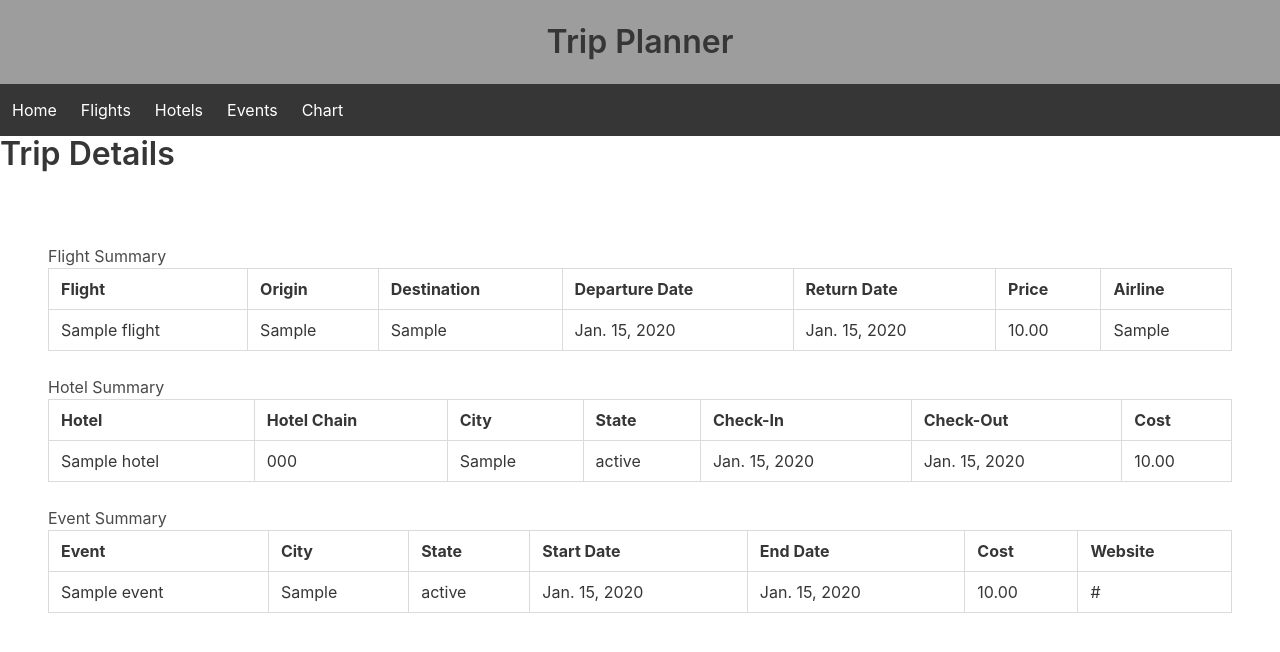
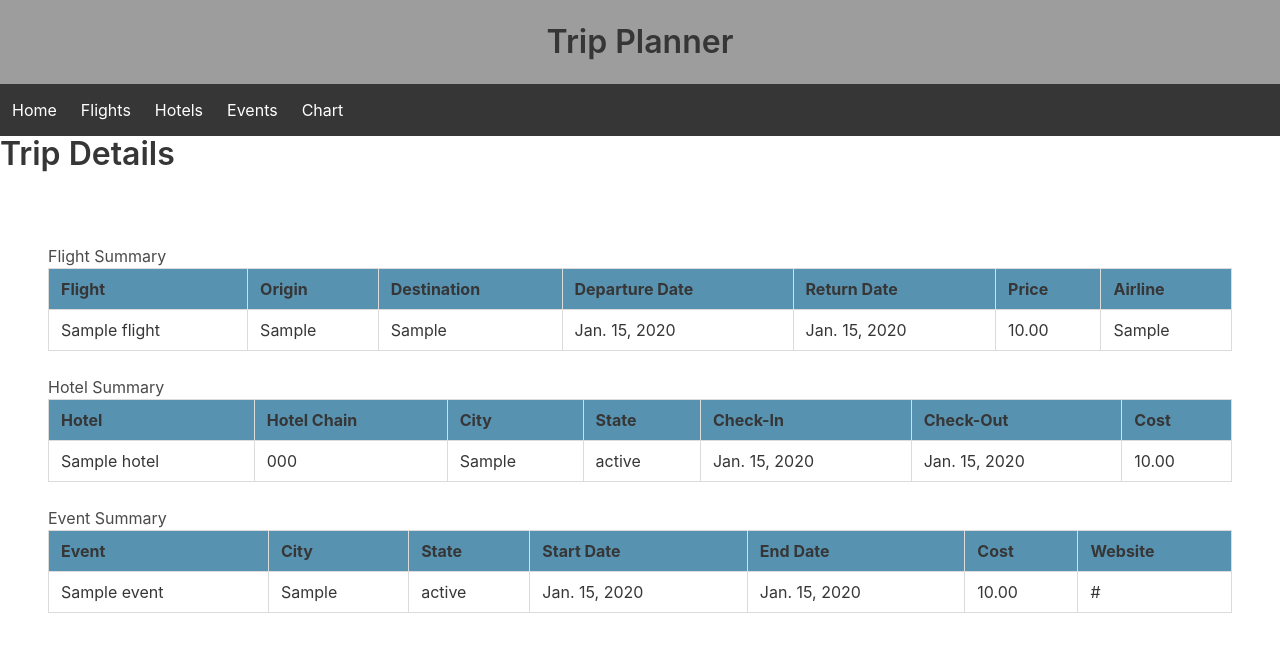
Before and after one commit to afitzer/GTM, a Django app: page /trips/1/ in a window 1280 px wide. Shown: the top 652 px of the page. Run offline with Django 4.2, Linux system fonts and the light colour scheme; tables that the repository leaves empty hold one stand-in row (values such as "Sample post").

Commit message:
changed table headers to blue background color

```diff
--- a/earnings/templates/earnings/trip_detail.html
+++ b/earnings/templates/earnings/trip_detail.html
@@ -8,13 +8,13 @@
         <table class="table is-bordered is-hoverable is-fullwidth">
             <thead>
                 <tr>
-                    <th>Flight</th>
-                    <th>Origin</th>
-                    <th>Destination</th>
-                    <th>Departure Date</th>
-                    <th>Return Date</th>
-                    <th>Price</th>
-                    <th>Airline</th>
+                    <th style="background-color: #5892b1;">Flight</th>
+                    <th style="background-color: #5892b1;">Origin</th>
+                    <th style="background-color: #5892b1;">Destination</th>
+                    <th style="background-color: #5892b1;">Departure Date</th>
+                    <th style="background-color: #5892b1;">Return Date</th>
+                    <th style="background-color: #5892b1;">Price</th>
+                    <th style="background-color: #5892b1;">Airline</th>
                 </tr>
             </thead>
             <tbody>
@@ -37,13 +37,13 @@
         <table class="table is-bordered is-hoverable is-fullwidth">
             <thead>
                 <tr>
-                    <th>Hotel</th>
-                    <th>Hotel Chain</th>
-                    <th>City</th>
-                    <th>State</th>
-                    <th>Check-In</th>
-                    <th>Check-Out</th>
-                    <th>Cost</th>
+                    <th style="background-color: #5892b1;">Hotel</th>
+                    <th style="background-color: #5892b1;">Hotel Chain</th>
+                    <th style="background-color: #5892b1;">City</th>
+                    <th style="background-color: #5892b1;">State</th>
+                    <th style="background-color: #5892b1;">Check-In</th>
+                    <th style="background-color: #5892b1;">Check-Out</th>
+                    <th style="background-color: #5892b1;">Cost</th>
                 </tr>
             </thead>
             <tbody>
@@ -66,13 +66,13 @@
         <table class="table is-bordered is-hoverable is-fullwidth">
             <thead>
                 <tr>
-                    <th>Event</th>
-                    <th>City</th>
-                    <th>State</th>
-                    <th>Start Date</th>
-                    <th>End Date</th>
-                    <th>Cost</th>
-                    <th>Website</th>
+                    <th style="background-color: #5892b1;">Event</th>
+                    <th style="background-color: #5892b1;">City</th>
+                    <th style="background-color: #5892b1;">State</th>
+                    <th style="background-color: #5892b1;">Start Date</th>
+                    <th style="background-color: #5892b1;">End Date</th>
+                    <th style="background-color: #5892b1;">Cost</th>
+                    <th style="background-color: #5892b1;">Website</th>
                 </tr>
             </thead>
             <tbody>
```
Also changed, not shown: earnings/templates/earnings/events.html (+9 -9 lines), earnings/templates/earnings/flights.html (+7 -7 lines), earnings/templates/earnings/hotels.html (+7 -7 lines).
